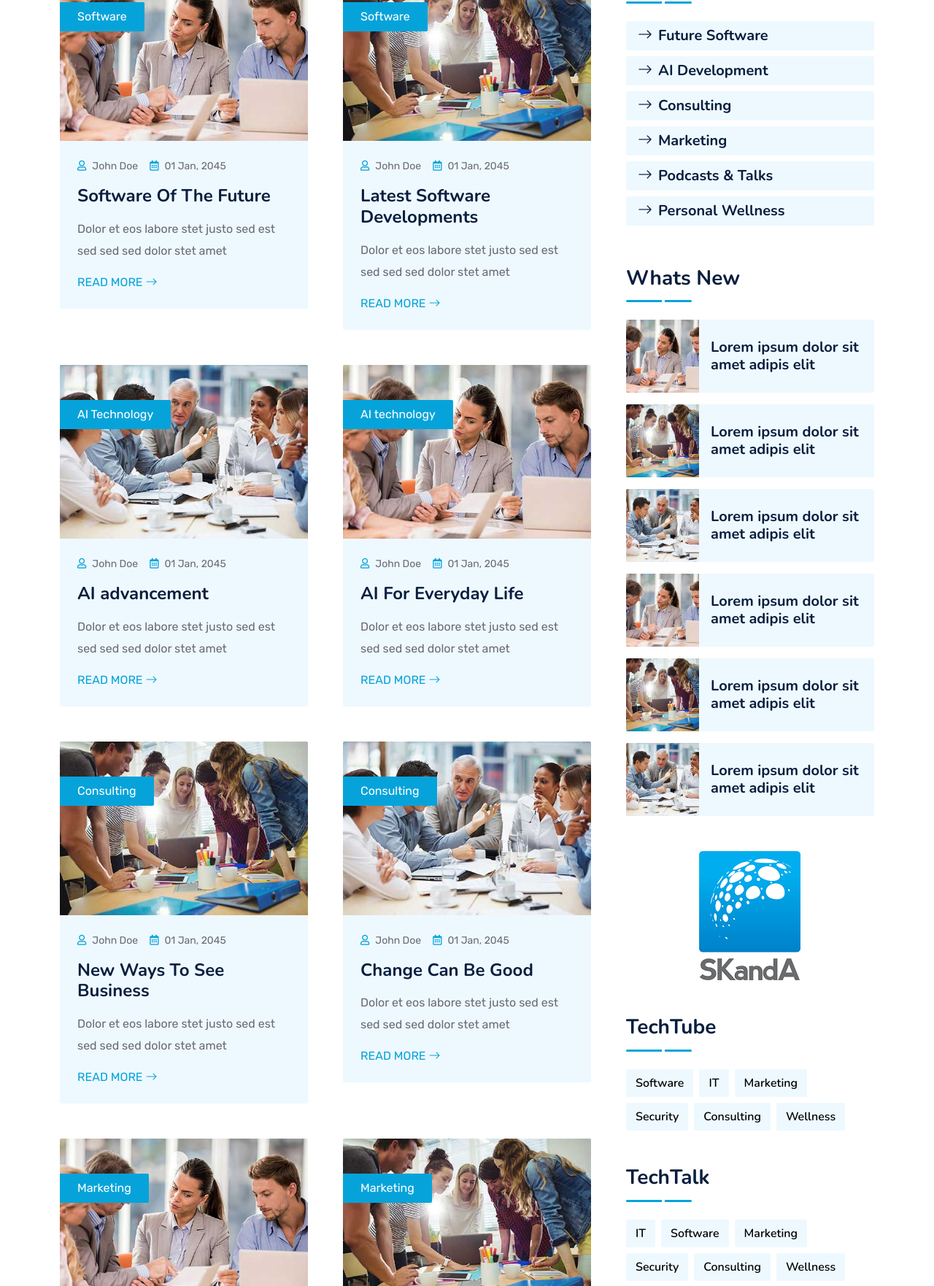
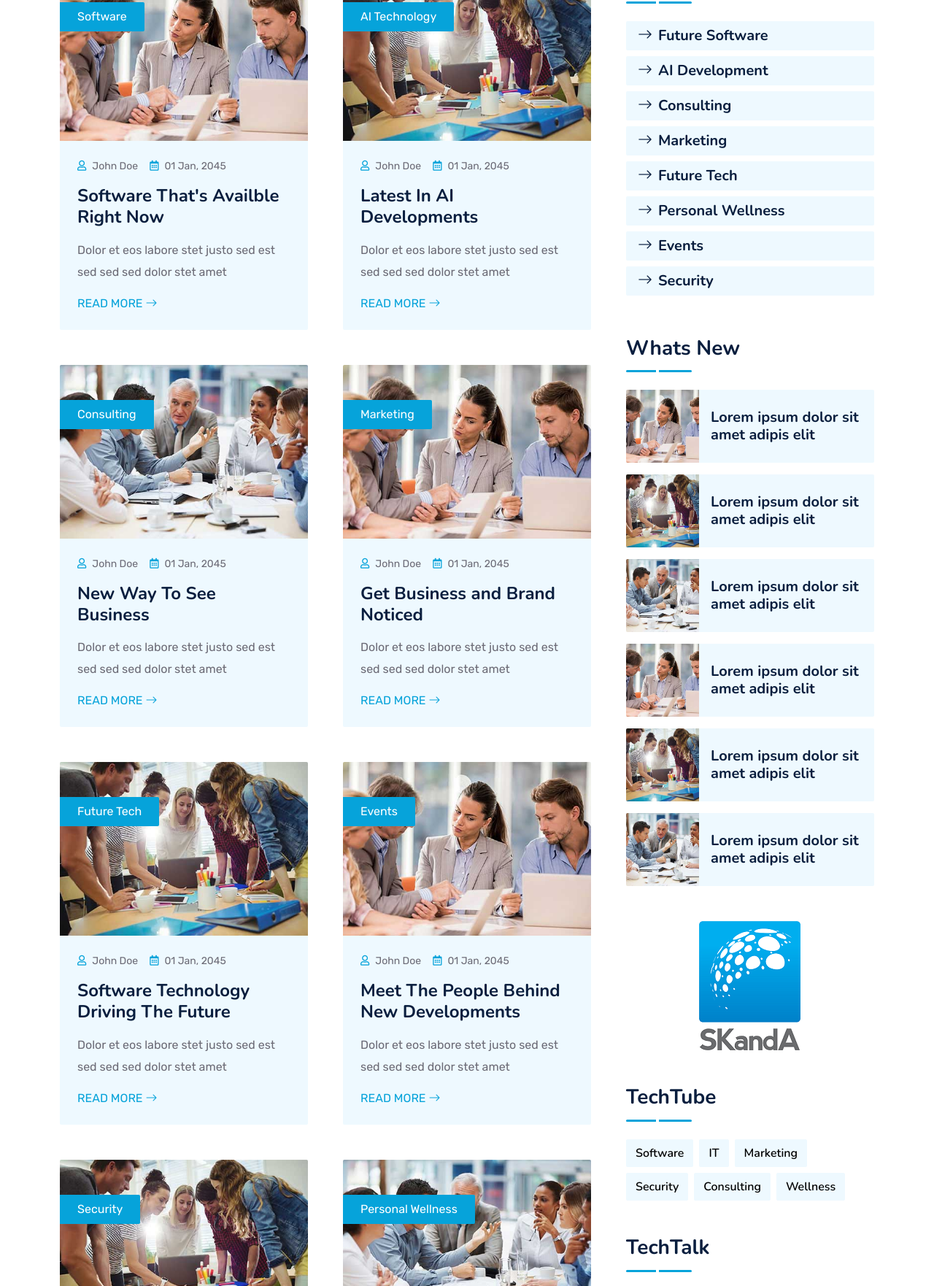
Before and after one commit to RaevenTech/Skanda1, a plain HTML site: page blog.html in a window 1280 px wide. Shown: the part 664-2426 px from the top of the page at 73% size. Drawn offline with nearby package versions, Linux system fonts and the light colour scheme.

Commit message:
Update blog.html

```diff
--- a/blog.html
+++ b/blog.html
@@ -135,7 +135,7 @@
                                         <small class="me-3"><i class="far fa-user text-primary me-2"></i>John Doe</small>
                                         <small><i class="far fa-calendar-alt text-primary me-2"></i>01 Jan, 2045</small>
                                     </div>
-                                    <h4 class="mb-3">Software Of The Future</h4>
+                                    <h4 class="mb-3">Software That's Availble Right Now</h4>
                                     <p>Dolor et eos labore stet justo sed est sed sed sed dolor stet amet</p>
                                     <a class="text-uppercase" href="">Read More <i class="bi bi-arrow-right"></i></a>
                                 </div>
@@ -145,23 +145,6 @@
                             <div class="blog-item bg-light rounded overflow-hidden">
                                 <div class="blog-img position-relative overflow-hidden">
                                     <img class="img-fluid" src="img/blog-2.jpg" alt="">
-                                    <a class="position-absolute top-0 start-0 bg-primary text-white rounded-end mt-5 py-2 px-4" href="">Software</a>
-                                </div>
-                                <div class="p-4">
-                                    <div class="d-flex mb-3">
-                                        <small class="me-3"><i class="far fa-user text-primary me-2"></i>John Doe</small>
-                                        <small><i class="far fa-calendar-alt text-primary me-2"></i>01 Jan, 2045</small>
-                                    </div>
-                                    <h4 class="mb-3">Latest Software Developments</h4>
-                                    <p>Dolor et eos labore stet justo sed est sed sed sed dolor stet amet</p>
-                                    <a class="text-uppercase" href="">Read More <i class="bi bi-arrow-right"></i></a>
-                                </div>
-                            </div>
-                        </div>
-                        <div class="col-md-6 wow slideInUp" data-wow-delay="0.1s">
-                            <div class="blog-item bg-light rounded overflow-hidden">
-                                <div class="blog-img position-relative overflow-hidden">
-                                    <img class="img-fluid" src="img/blog-3.jpg" alt="">
                                     <a class="position-absolute top-0 start-0 bg-primary text-white rounded-end mt-5 py-2 px-4" href="">AI Technology</a>
                                 </div>
                                 <div class="p-4">
@@ -169,47 +152,13 @@
                                         <small class="me-3"><i class="far fa-user text-primary me-2"></i>John Doe</small>
                                         <small><i class="far fa-calendar-alt text-primary me-2"></i>01 Jan, 2045</small>
                                     </div>
-                                    <h4 class="mb-3">AI advancement</h4>
-                                    <p>Dolor et eos labore stet justo sed est sed sed sed dolor stet amet</p>
-                                    <a class="text-uppercase" href="">Read More <i class="bi bi-arrow-right"></i></a>
-                                </div>
-                            </div>
-                        </div>
-                        <div class="col-md-6 wow slideInUp" data-wow-delay="0.6s">
-                            <div class="blog-item bg-light rounded overflow-hidden">
-                                <div class="blog-img position-relative overflow-hidden">
-                                    <img class="img-fluid" src="img/blog-1.jpg" alt="">
-                                    <a class="position-absolute top-0 start-0 bg-primary text-white rounded-end mt-5 py-2 px-4" href="">AI technology</a>
-                                </div>
-                                <div class="p-4">
-                                    <div class="d-flex mb-3">
-                                        <small class="me-3"><i class="far fa-user text-primary me-2"></i>John Doe</small>
-                                        <small><i class="far fa-calendar-alt text-primary me-2"></i>01 Jan, 2045</small>
-                                    </div>
-                                    <h4 class="mb-3">AI For Everyday Life</h4>
+                                    <h4 class="mb-3">Latest In AI Developments</h4>
                                     <p>Dolor et eos labore stet justo sed est sed sed sed dolor stet amet</p>
                                     <a class="text-uppercase" href="">Read More <i class="bi bi-arrow-right"></i></a>
                                 </div>
                             </div>
                         </div>
                         <div class="col-md-6 wow slideInUp" data-wow-delay="0.1s">
-                            <div class="blog-item bg-light rounded overflow-hidden">
-                                <div class="blog-img position-relative overflow-hidden">
-                                    <img class="img-fluid" src="img/blog-2.jpg" alt="">
-                                    <a class="position-absolute top-0 start-0 bg-primary text-white rounded-end mt-5 py-2 px-4" href="">Consulting</a>
-                                </div>
-                                <div class="p-4">
-                                    <div class="d-flex mb-3">
-                                        <small class="me-3"><i class="far fa-user text-primary me-2"></i>John Doe</small>
-                                        <small><i class="far fa-calendar-alt text-primary me-2"></i>01 Jan, 2045</small>
-                                    </div>
-                                    <h4 class="mb-3">New Ways To See Business</h4>
-                                    <p>Dolor et eos labore stet justo sed est sed sed sed dolor stet amet</p>
-                                    <a class="text-uppercase" href="">Read More <i class="bi bi-arrow-right"></i></a>
-                                </div>
-                            </div>
-                        </div>
-                        <div class="col-md-6 wow slideInUp" data-wow-delay="0.6s">
                             <div class="blog-item bg-light rounded overflow-hidden">
                                 <div class="blog-img position-relative overflow-hidden">
                                     <img class="img-fluid" src="img/blog-3.jpg" alt="">
@@ -220,13 +169,13 @@
                                         <small class="me-3"><i class="far fa-user text-primary me-2"></i>John Doe</small>
                                         <small><i class="far fa-calendar-alt text-primary me-2"></i>01 Jan, 2045</small>
                                     </div>
-                                    <h4 class="mb-3">Change Can Be Good</h4>
+                                    <h4 class="mb-3">New Way To See Business</h4>
                                     <p>Dolor et eos labore stet justo sed est sed sed sed dolor stet amet</p>
                                     <a class="text-uppercase" href="">Read More <i class="bi bi-arrow-right"></i></a>
                                 </div>
                             </div>
                         </div>
-                        <div class="col-md-6 wow slideInUp" data-wow-delay="0.1s">
+                        <div class="col-md-6 wow slideInUp" data-wow-delay="0.6s">
                             <div class="blog-item bg-light rounded overflow-hidden">
                                 <div class="blog-img position-relative overflow-hidden">
                                     <img class="img-fluid" src="img/blog-1.jpg" alt="">
@@ -237,7 +186,41 @@
                                         <small class="me-3"><i class="far fa-user text-primary me-2"></i>John Doe</small>
                                         <small><i class="far fa-calendar-alt text-primary me-2"></i>01 Jan, 2045</small>
                                     </div>
-                                    <h4 class="mb-3">Why Is Social Media Important</h4>
+                                    <h4 class="mb-3">Get Business and Brand Noticed</h4>
+                                    <p>Dolor et eos labore stet justo sed est sed sed sed dolor stet amet</p>
+                                    <a class="text-uppercase" href="">Read More <i class="bi bi-arrow-right"></i></a>
+                                </div>
+                            </div>
+                        </div>
+                        <div class="col-md-6 wow slideInUp" data-wow-delay="0.1s">
+                            <div class="blog-item bg-light rounded overflow-hidden">
+                                <div class="blog-img position-relative overflow-hidden">
+                                    <img class="img-fluid" src="img/blog-2.jpg" alt="">
+                                    <a class="position-absolute top-0 start-0 bg-primary text-white rounded-end mt-5 py-2 px-4" href="">Future Tech</a>
+                                </div>
+                                <div class="p-4">
+                                    <div class="d-flex mb-3">
+                                        <small class="me-3"><i class="far fa-user text-primary me-2"></i>John Doe</small>
+                                        <small><i class="far fa-calendar-alt text-primary me-2"></i>01 Jan, 2045</small>
+                                    </div>
+                                    <h4 class="mb-3">Software Technology Driving The Future</h4>
+                                    <p>Dolor et eos labore stet justo sed est sed sed sed dolor stet amet</p>
+                                    <a class="text-uppercase" href="">Read More <i class="bi bi-arrow-right"></i></a>
+                                </div>
+                            </div>
+                        </div>
+                        <div class="col-md-6 wow slideInUp" data-wow-delay="0.1s">
+                            <div class="blog-item bg-light rounded overflow-hidden">
+                                <div class="blog-img position-relative overflow-hidden">
+                                    <img class="img-fluid" src="img/blog-1.jpg" alt="">
+                                    <a class="position-absolute top-0 start-0 bg-primary text-white rounded-end mt-5 py-2 px-4" href="">Events</a>
+                                </div>
+                                <div class="p-4">
+                                    <div class="d-flex mb-3">
+                                        <small class="me-3"><i class="far fa-user text-primary me-2"></i>John Doe</small>
+                                        <small><i class="far fa-calendar-alt text-primary me-2"></i>01 Jan, 2045</small>
+                                    </div>
+                                    <h4 class="mb-3">Meet The People Behind New Developments</h4>
                                     <p>Dolor et eos labore stet justo sed est sed sed sed dolor stet amet</p>
                                     <a class="text-uppercase" href="">Read More <i class="bi bi-arrow-right"></i></a>
                                 </div>
@@ -247,82 +230,31 @@
                             <div class="blog-item bg-light rounded overflow-hidden">
                                 <div class="blog-img position-relative overflow-hidden">
                                     <img class="img-fluid" src="img/blog-2.jpg" alt="">
-                                    <a class="position-absolute top-0 start-0 bg-primary text-white rounded-end mt-5 py-2 px-4" href="">Marketing</a>
+                                    <a class="position-absolute top-0 start-0 bg-primary text-white rounded-end mt-5 py-2 px-4" href="">Security</a>
                                 </div>
                                 <div class="p-4">
                                     <div class="d-flex mb-3">
                                         <small class="me-3"><i class="far fa-user text-primary me-2"></i>John Doe</small>
                                         <small><i class="far fa-calendar-alt text-primary me-2"></i>01 Jan, 2045</small>
                                     </div>
-                                    <h4 class="mb-3">How To Market Your Business</h4>
+                                    <h4 class="mb-3">How To Protect Yourself And Stay Safe</h4>
                                     <p>Dolor et eos labore stet justo sed est sed sed sed dolor stet amet</p>
                                     <a class="text-uppercase" href="">Read More <i class="bi bi-arrow-right"></i></a>
                                 </div>
                             </div>
-                        </div>
-                        <div id="" class="col-md-6 wow slideInUp" data-wow-delay="0.1s">
+                          </div>
+                          <div class="col-md-6 wow slideInUp" data-wow-delay="0.6s">
                             <div class="blog-item bg-light rounded overflow-hidden">
                                 <div class="blog-img position-relative overflow-hidden">
                                     <img class="img-fluid" src="img/blog-3.jpg" alt="">
-                                    <a class="position-absolute top-0 start-0 bg-primary text-white rounded-end mt-5 py-2 px-4" href="">Podcast/Talks</a>
+                                    <a class="position-absolute top-0 start-0 bg-primary text-white rounded-end mt-5 py-2 px-4" href="">Personal Wellness</a>
                                 </div>
                                 <div class="p-4">
                                     <div class="d-flex mb-3">
                                         <small class="me-3"><i class="far fa-user text-primary me-2"></i>John Doe</small>
                                         <small><i class="far fa-calendar-alt text-primary me-2"></i>01 Jan, 2045</small>
                                     </div>
-                                    <h4 class="mb-3">Making Waves In The Tech World</h4>
-                                    <p>Dolor et eos labore stet justo sed est sed sed sed dolor stet amet</p>
-                                    <a class="text-uppercase" href="">Read More <i class="bi bi-arrow-right"></i></a>
-                                </div>
-                            </div>
-                        </div>
-                        <div class="col-md-6 wow slideInUp" data-wow-delay="0.6s">
-                            <div class="blog-item bg-light rounded overflow-hidden">
-                                <div class="blog-img position-relative overflow-hidden">
-                                    <img class="img-fluid" src="img/blog-1.jpg" alt="">
-                                    <a class="position-absolute top-0 start-0 bg-primary text-white rounded-end mt-5 py-2 px-4" href="">Podcast/Talk</a>
-                                </div>
-                                <div class="p-4">
-                                    <div class="d-flex mb-3">
-                                        <small class="me-3"><i class="far fa-user text-primary me-2"></i>John Doe</small>
-                                        <small><i class="far fa-calendar-alt text-primary me-2"></i>01 Jan, 2045</small>
-                                    </div>
-                                    <h4 class="mb-3">What To Watch Out For</h4>
-                                    <p>Dolor et eos labore stet justo sed est sed sed sed dolor stet amet</p>
-                                    <a class="text-uppercase" href="">Read More <i class="bi bi-arrow-right"></i></a>
-                                </div>
-                            </div>
-                        </div>
-                        <div id="wellness" class="col-md-6 wow slideInUp" data-wow-delay="0.6s">
-                            <div class="blog-item bg-light rounded overflow-hidden">
-                                <div class="blog-img position-relative overflow-hidden">
-                                    <img class="img-fluid" src="img/blog-1.jpg" alt="">
-                                    <a class="position-absolute top-0 start-0 bg-primary text-white rounded-end mt-5 py-2 px-4" href="">Wellness</a>
-                                </div>
-                                <div class="p-4">
-                                    <div class="d-flex mb-3">
-                                        <small class="me-3"><i class="far fa-user text-primary me-2"></i>John Doe</small>
-                                        <small><i class="far fa-calendar-alt text-primary me-2"></i>01 Jan, 2045</small>
-                                    </div>
-                                    <h4 class="mb-3">Positive Work Place Increases Productivity</h4>
-                                    <p>Dolor et eos labore stet justo sed est sed sed sed dolor stet amet</p>
-                                    <a class="text-uppercase" href="">Read More <i class="bi bi-arrow-right"></i></a>
-                                </div>
-                            </div>
-                        </div>
-                        <div class="col-md-6 wow slideInUp" data-wow-delay="0.6s">
-                            <div class="blog-item bg-light rounded overflow-hidden">
-                                <div class="blog-img position-relative overflow-hidden">
-                                    <img class="img-fluid" src="img/blog-1.jpg" alt="">
-                                    <a class="position-absolute top-0 start-0 bg-primary text-white rounded-end mt-5 py-2 px-4" href="">Wellness</a>
-                                </div>
-                                <div class="p-4">
-                                    <div class="d-flex mb-3">
-                                        <small class="me-3"><i class="far fa-user text-primary me-2"></i>John Doe</small>
-                                        <small><i class="far fa-calendar-alt text-primary me-2"></i>01 Jan, 2045</small>
-                                    </div>
-                                    <h4 class="mb-3">Healthy Body and Mind, Better You</h4>
+                                    <h4 class="mb-3">Mental Health and Healthy Body</h4>
                                     <p>Dolor et eos labore stet justo sed est sed sed sed dolor stet amet</p>
                                     <a class="text-uppercase" href="">Read More <i class="bi bi-arrow-right"></i></a>
                                 </div>
@@ -345,8 +277,10 @@
                             <a class="h5 fw-semi-bold bg-light rounded py-2 px-3 mb-2" href="#"><i class="bi bi-arrow-right me-2"></i>AI Development</a>
                             <a class="h5 fw-semi-bold bg-light rounded py-2 px-3 mb-2" href="#"><i class="bi bi-arrow-right me-2"></i>Consulting</a>
                             <a class="h5 fw-semi-bold bg-light rounded py-2 px-3 mb-2" href="#"><i class="bi bi-arrow-right me-2"></i>Marketing</a>
-                            <a class="h5 fw-semi-bold bg-light rounded py-2 px-3 mb-2" href="#"><i class="bi bi-arrow-right me-2"></i>Podcasts & Talks</a>
+                            <a class="h5 fw-semi-bold bg-light rounded py-2 px-3 mb-2" href="#"><i class="bi bi-arrow-right me-2"></i>Future Tech</a>
                             <a class="h5 fw-semi-bold bg-light rounded py-2 px-3 mb-2" href="#"><i class="bi bi-arrow-right me-2"></i>Personal Wellness</a>
+                            <a class="h5 fw-semi-bold bg-light rounded py-2 px-3 mb-2" href="#"><i class="bi bi-arrow-right me-2"></i>Events</a>
+                            <a class="h5 fw-semi-bold bg-light rounded py-2 px-3 mb-2" href="#"><i class="bi bi-arrow-right me-2"></i>Security</a>
                         </div>
                     </div>
                     <!-- Category End -->
```
